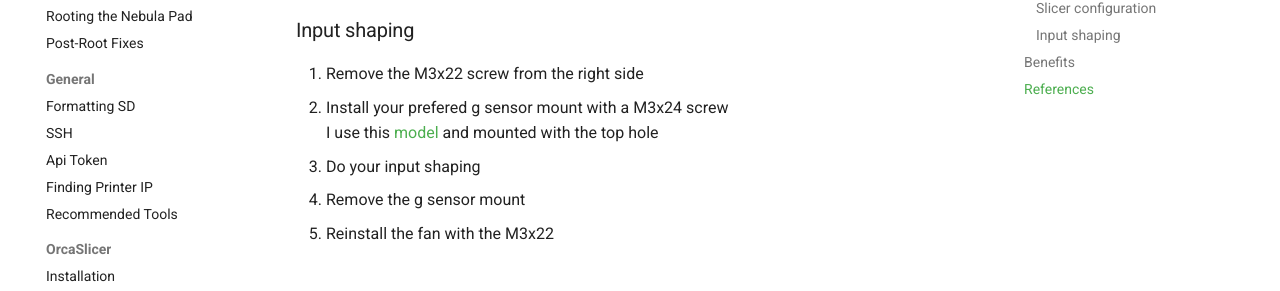
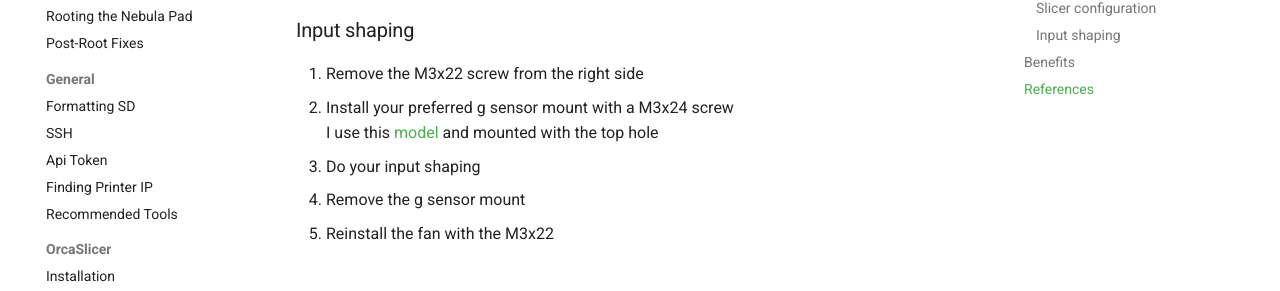
Before and after one commit to LukosiuPro/Ender3-v3-SE-Nebula-Pad-Wiki, an MkDocs documentation site: the page built from docs/addons/dual-fan-cooling.md, in a window 1280 px wide and 900 px high, scrolled down 7169 px. Shown: the part 208-499 px from the top of the window. Built offline with MkDocs 1.6.1 and Material for MkDocs 9.7.7, drawn with Linux system fonts in a browser that asks for light colours.

Commit message:
fix spelling 5
Co-authored-by: Copilot <175728472+Copilot@users.noreply.github.com>

```diff
--- a/docs/addons/dual-fan-cooling.md
+++ b/docs/addons/dual-fan-cooling.md
@@ -66,7 +66,7 @@ Refer to [Cooling Speed Changes](../../orca-slicer/setup/filament-profile#coolin
 
 ### Input shaping
 1. Remove the M3x22 screw from the right side
-2. Install your prefered g sensor mount with a M3x24 screw <br>
+2. Install your preferred g sensor mount with a M3x24 screw <br>
 I use this [model](https://www.printables.com/model/1309378-ender-3-v3-se-nebula-g-sensor-mount) and mounted with the top hole
 3. Do your input shaping
 4. Remove the g sensor mount
```
